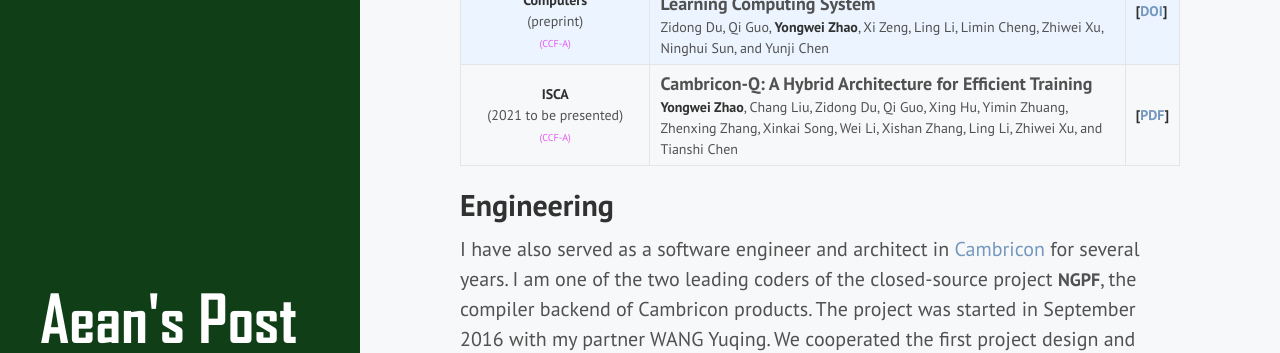
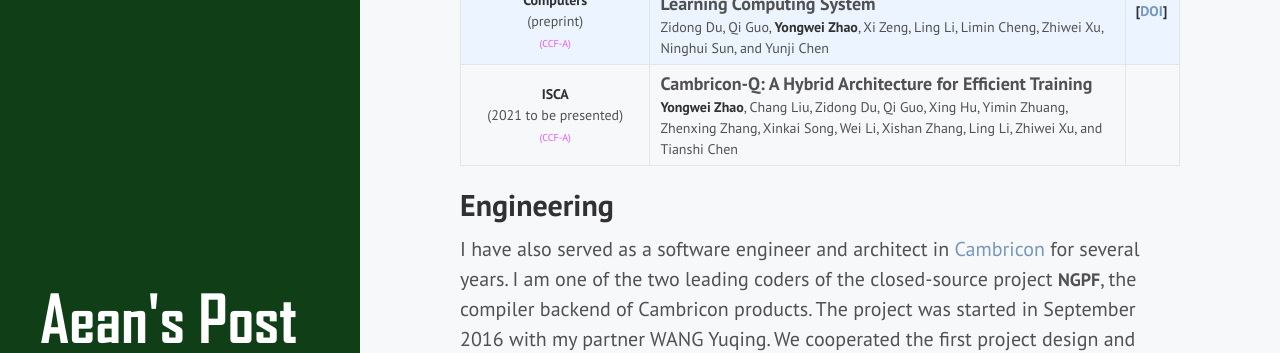
Before and after one commit to AeanSR/AeanSR.github.io, a Jekyll site: the page built from about.md, in a window 1280 px wide and 900 px high, scrolled down 890 px. Shown: the part 154-507 px from the top of the window. Built offline with Jekyll 4.4.1, drawn with Linux system fonts in a browser that asks for light colours.

Commit message:
Update about.md

```diff
--- a/about.md
+++ b/about.md
@@ -24,7 +24,7 @@
 | __Proceedings of the IEEE__<br>2020<br>~~(CCF-A)~~ | *Self-Aware Neural Network Systems: A Survey and New Perspective*<br> Zidong Du, Qi Guo, __Yongwei Zhao__, Tian Zhi, Yunji Chen, and Zhiwei Xu | __[[DOI](https://doi.org/10.1109/JPROC.2020.2977722)]__ |
 | __计算机研究与发展__<br>Journal of Computer Research and Development<br>2020<br>~~(中文 CCF-A)~~ | *算礼：探索计算系统的可分析抽象*<br>Computation Protocols: Analyzable Abstractions for Computing Systems <br> 徐志伟, 王一帆, __赵永威__, 李春典 <br> Xu Zhiwei, Wang Yifan, __Zhao Yongwei__, Li Chundian | __[[DOI](https://doi.org/10.7544/issn1000-1239.2020.20200058)]__ |
 | __IEEE Transactions on Computers__<br>(preprint)<br>~~(CCF-A)~~ | *Breaking the Interaction Wall: A DLPU-centric Deep Learning Computing System*<br> Zidong Du, Qi Guo, __Yongwei Zhao__, Xi Zeng, Ling Li, Limin Cheng, Zhiwei Xu, Ninghui Sun, and Yunji Chen | __[[DOI](https://doi.org/10.1109/TC.2020.3044245)]__ |
-| __ISCA__<br>(2021 to be presented)<br>~~(CCF-A)~~ | *Cambricon-Q: A Hybrid Architecture for Efficient Training*<br> __Yongwei Zhao__, Chang Liu, Zidong Du, Qi Guo, Xing Hu, Yimin Zhuang, Zhenxing Zhang, Xinkai Song, Wei Li, Xishan Zhang, Ling Li, Zhiwei Xu, and Tianshi Chen  | __[[PDF](https://nighthaven.aean.net/barn/Honeh)]__ |
+| __ISCA__<br>(2021 to be presented)<br>~~(CCF-A)~~ | *Cambricon-Q: A Hybrid Architecture for Efficient Training*<br> __Yongwei Zhao__, Chang Liu, Zidong Du, Qi Guo, Xing Hu, Yimin Zhuang, Zhenxing Zhang, Xinkai Song, Wei Li, Xishan Zhang, Ling Li, Zhiwei Xu, and Tianshi Chen  |  |
 
 ## Engineering
 
```
